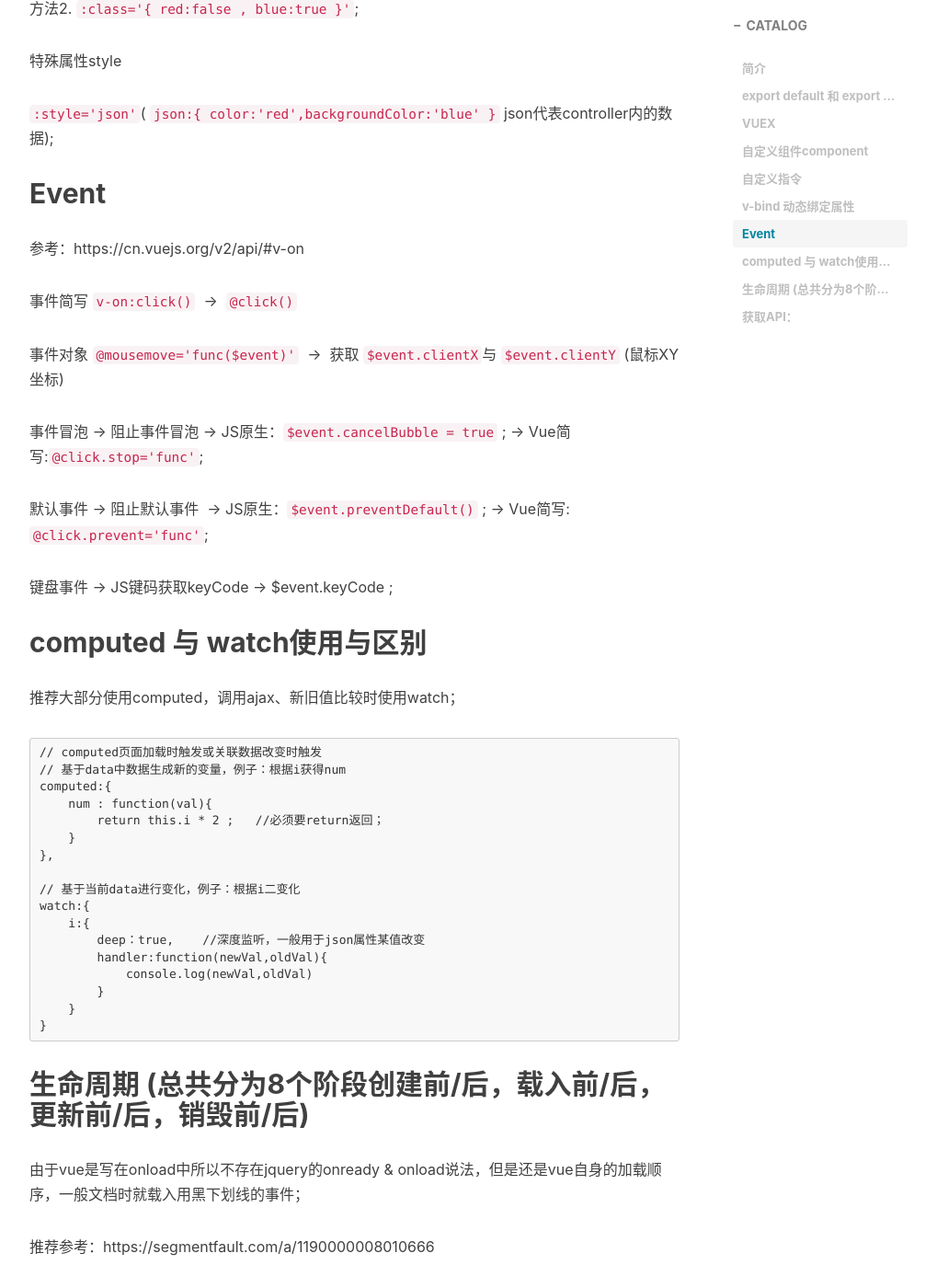
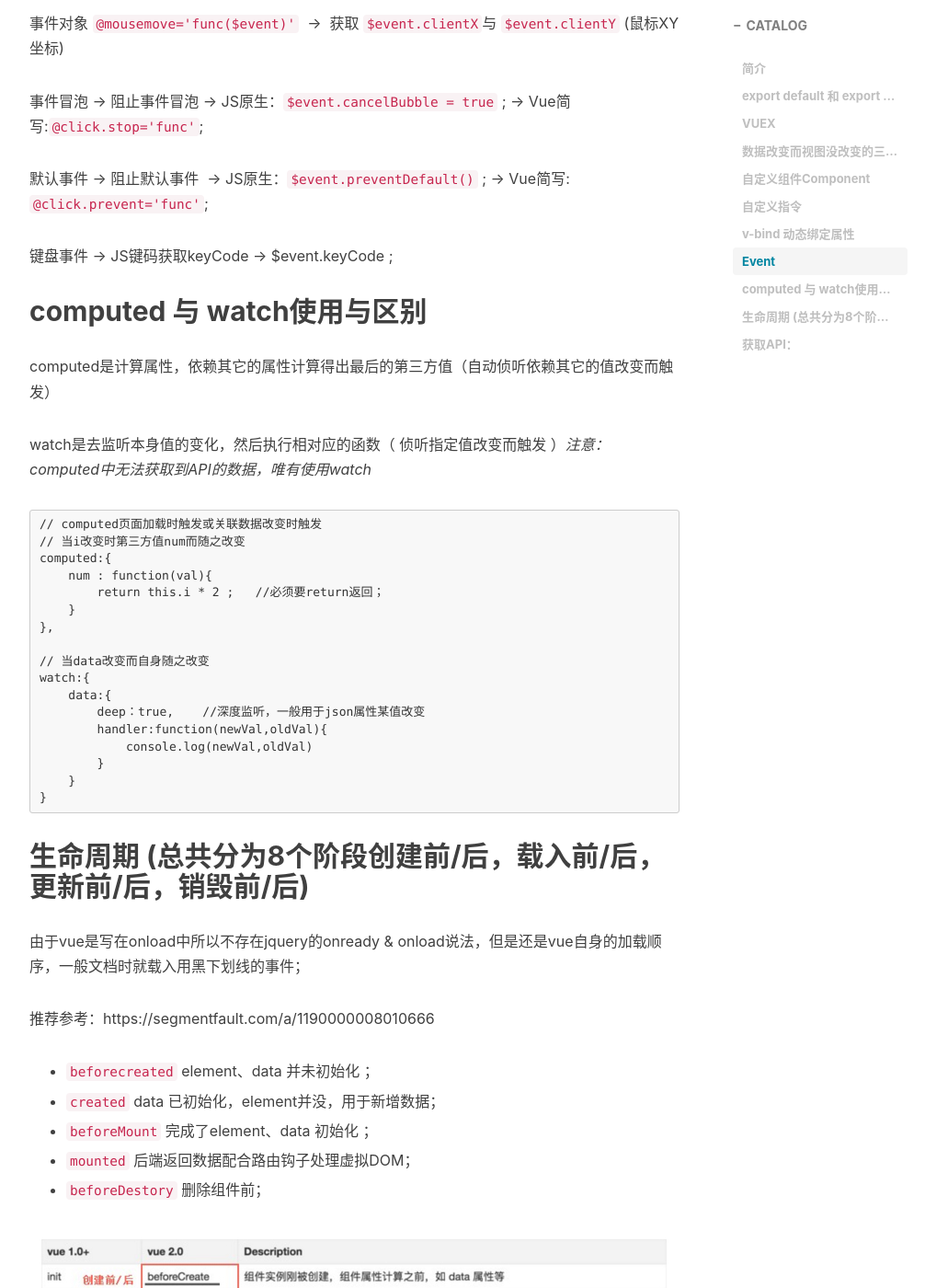
Before and after one commit to devin-huang/devin-huang.github.io, a Jekyll site: the page built from _posts/2017-08-01-Vue开发.md, in a window 1280 px wide and 1400 px high, scrolled down 4463 px. Shown: the whole window at 92% size, without its empty margins (233-1239 px from the left). Built offline with Jekyll 4.4.1, drawn with Linux system fonts in a browser that asks for light colours; nearby versions of some CDN libraries; comment, search, counter and statistics services are not loaded; some of the changed text lies outside the part shown.

Commit message:
Update 2017-08-01-Vue开发.md

````diff
--- a/_posts/2017-08-01-Vue开发.md
+++ b/_posts/2017-08-01-Vue开发.md
@@ -16,15 +16,7 @@ vuex  : Vue组件中每個data变量，它就是一个状态，当应用程序
 
 axios : src/utils/http.js 用于封装axios异步GET/POST/DELETE等方式获取数据
 
-computed是计算属性，也就是依赖其它的属性计算所得出最后的值（自动侦听所依赖其它的属性改变而触发）
-
-watch是去监听一个值的变化，然后执行相对应的函数（ 侦听指定值改变而触发 ）
-
-* 注意：computed中无法获取到API的数据，唯有使用watch
-
-基于实践开发项目sst-PO system初步搭建：
-
-vue-cli + vuex + axios
+基于实践开发项目sst-PO system初步搭建：(vue-cli + vuex + axios)
 
 `npm install -g vue-cli`
 
@@ -32,9 +24,9 @@ vue-cli + vuex + axios
 
 ## export default 和 export 区别
 
-* export与export default均可用于导出常量、函数、文件、模块等 (export、import可以有多个，export default仅有一个)
+export与export default均可用于导出常量、函数、文件、模块等 (export、import可以有多个，export default仅有一个)
 
-* 通过export方式导出，在导入时要加{ }，export default则不需要
+通过export方式导出，在导入时要加{}，export default则不需要
 
 ## VUEX
 
@@ -49,7 +41,7 @@ async ajaxTest(){
 }
 ```
 
-数据改变而视图没改变的三种处理方式：
+## 数据改变而视图没改变的三种处理方式：
 
 ```
 let test = 1;
@@ -63,7 +55,7 @@ this.$nextTick([callback])
 
 `this.$set(object,index,value); // 对象重绘 (object:对象，index:索引，value：改成的值)`
 
-## 自定义组件component
+## 自定义组件Component
 
 组件HTML调用
 
@@ -133,8 +125,7 @@ bus.$on('say-hello', function (arg) {                    // 在组件 B 的 crea
 
 ## 自定义指令
 
-尽管Vue推崇数据驱动视图的理念，但并非所有情况都适合数据驱动。
-自定义指令就是一种有效的补充和扩展，用于定义任何的DOM操作，并且是可复用的。
+尽管Vue推崇数据驱动视图的理念，有的情况下仍需要对普通DOM元素进行底层操作，自定义指令就是一种有效的补充和扩展,且自定义指令需要钩子函数；
 
 * INPUT自动获取焦点
 
@@ -146,7 +137,7 @@ export default {
 }
 ```
 
-* 比如vue中使用jquery插件：
+* 比如VUE中使用jQuery插件：
 
 ```
 <table id="testTable">
@@ -170,8 +161,6 @@ Vue.directive('line-inserted', {
 
 ## v-bind 动态绑定属性
 
-属性绑定（当数据是从Controller中绑定到View时使用）：
-
 `v-bind: src /width/alt/class/style.....`  -> 简写： `:src/width/alt ...`
 
 特殊属性class
@@ -186,8 +175,6 @@ Vue.directive('line-inserted', {
 
 ## Event
 
-参考：https://cn.vuejs.org/v2/api/#v-on
-
 事件简写 `v-on:click()`  ->  `@click()`
 
 事件对象 `@mousemove='func($event)'`  ->  获取 `$event.clientX`与 `$event.clientY` (鼠标XY坐标)
@@ -201,20 +188,22 @@ Vue.directive('line-inserted', {
 
 ## computed 与 watch使用与区别
 
-推荐大部分使用computed，调用ajax、新旧值比较时使用watch；
+computed是计算属性，依赖其它的属性计算得出最后的第三方值（自动侦听依赖其它的值改变而触发）
+
+watch是去监听本身值的变化，然后执行相对应的函数（ 侦听指定值改变而触发 ）*注意：computed中无法获取到API的数据，唯有使用watch*
 
 ```
 // computed页面加载时触发或关联数据改变时触发
-// 基于data中数据生成新的变量，例子：根据i获得num
+// 当i改变时第三方值num而随之改变
 computed:{
     num : function(val){
         return this.i * 2 ;   //必须要return返回；
     }
 },
 
-// 基于当前data进行变化，例子：根据i二变化
+// 当data改变而自身随之改变
 watch:{
-    i:{
+    data:{
         deep：true,    //深度监听，一般用于json属性某值改变
         handler:function(newVal,oldVal){
             console.log(newVal,oldVal)
````
